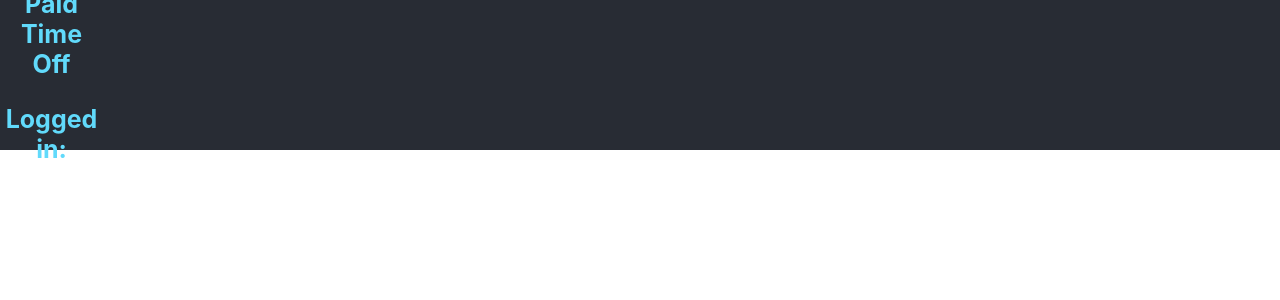
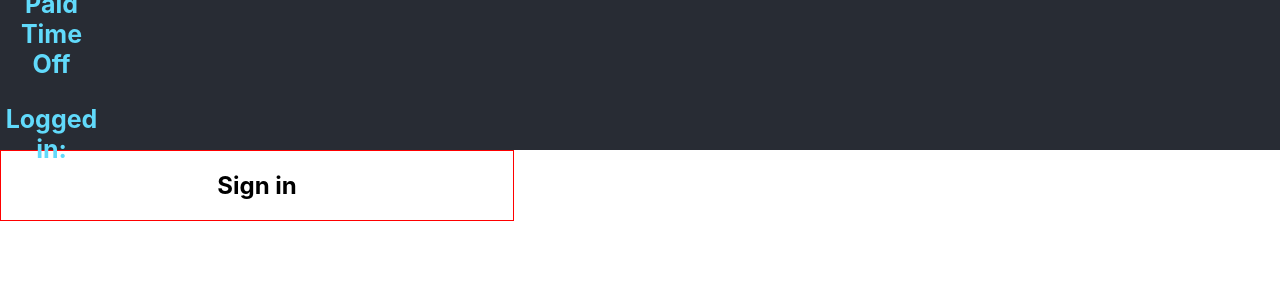
Before and after one commit to RicLMCR/sprint5, a React (Create React App) app: page / in a window 1280 px wide. Shown: the top 300 px of the page. Built offline with nearby package versions, Linux system fonts and the light colour scheme.

Commit message:
available time off

```diff
--- a/src/App.tsx
+++ b/src/App.tsx
@@ -2,12 +2,17 @@
 import './App.css';
 import Navbar from './components/Navbar';
 import { useState } from 'react';
+import UserInfo from './components/UserInfo';
 
 function App() {
   const [data, setData] = useState<any>("");
+
+
+console.log(data);
   return (
     <div className="App">
       <Navbar setData={setData} data={data} />
+      <UserInfo toAllowance={data}/>
     </div>
   );
 }
--- /dev/null
+++ b/src/components/UserInfo.tsx
@@ -0,0 +1,34 @@
+import { useEffect, useState } from "react";
+import "./css/userInfo.css";
+
+const UserInfo = ({ toAllowance }: any) => {
+
+
+  if (toAllowance) {
+    //   setAllowance(toAllowance.timeOff.PTO.allowance);
+    console.log("sick days are:", toAllowance.timeOff.PTO.allowance);
+    //   console.log(allowance);
+  } else {
+    console.log("still waiting");
+  }
+
+
+  return (
+    <div className="userInfoContainer">
+        {
+            toAllowance ?
+            <div>
+                <h1>User Holiday Info Here</h1>
+                <h2>Total Time Off Allowance (hours)</h2>
+                <p>{toAllowance.timeOff.PTO.allowance}</p>
+
+                <h2>Time Off Available</h2>
+                <p>{toAllowance.timeOff.PTO.available}</p>
+            </div>
+         : <div> <h2>Sign in</h2></div>
+        }
+    </div>
+  );
+};
+
+export default UserInfo;
--- /dev/null
+++ b/src/components/css/userInfo.css
@@ -0,0 +1,7 @@
+.userInfoContainer{
+    width: 40%;
+    display: flex;
+    flex-direction: column;
+    justify-content: flex-end;
+    border: 1px solid red;
+}
```
Also changed, not shown: src/components/FetchReq.tsx (line endings or trailing spaces), 1 other file (tests, documents, lock files or other folders).
